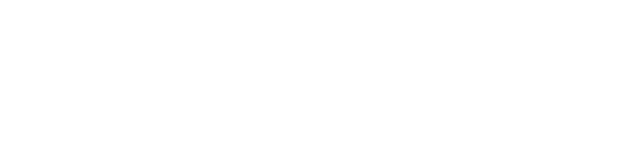
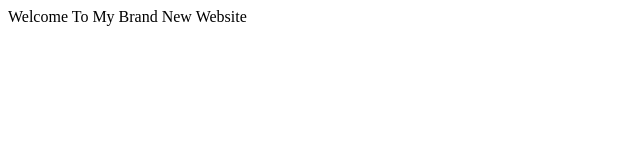
Before and after one commit to mshossain6066/my-first-repo, a plain HTML site: page index.html in a window 1280 px wide. Shown: the whole page, without its empty margins (0-640 px from the left). Drawn offline with Linux system fonts and the light colour scheme.

Commit message:
initiak commit

```diff
--- a/index.html
+++ b/index.html
@@ -4,7 +4,10 @@
     <meta charset="UTF-8">
     <meta http-equiv="X-UA-Compatible" content="IE=edge">
     <meta name="viewport" content="width=, initial-scale=1.0">
-    <title>My First Github Repo</title>
+    <title> Brand New  Website</title>
+    <link rel="stylesheet" href="style.css">
+
+    Welcome To My Brand New Website
 </head>
 <body>
 
```
Also changed, not shown: meb.jpg (added), ms.jpg (added), style.css (added).
